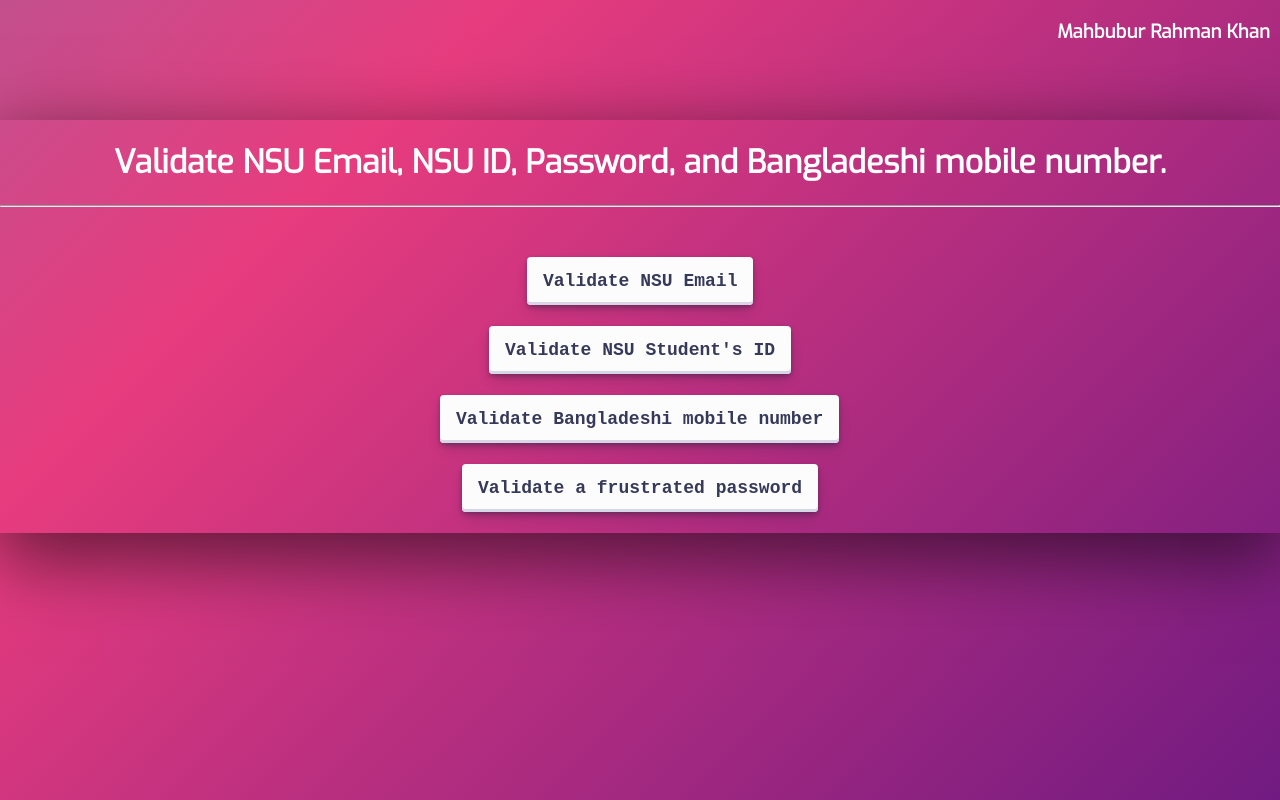
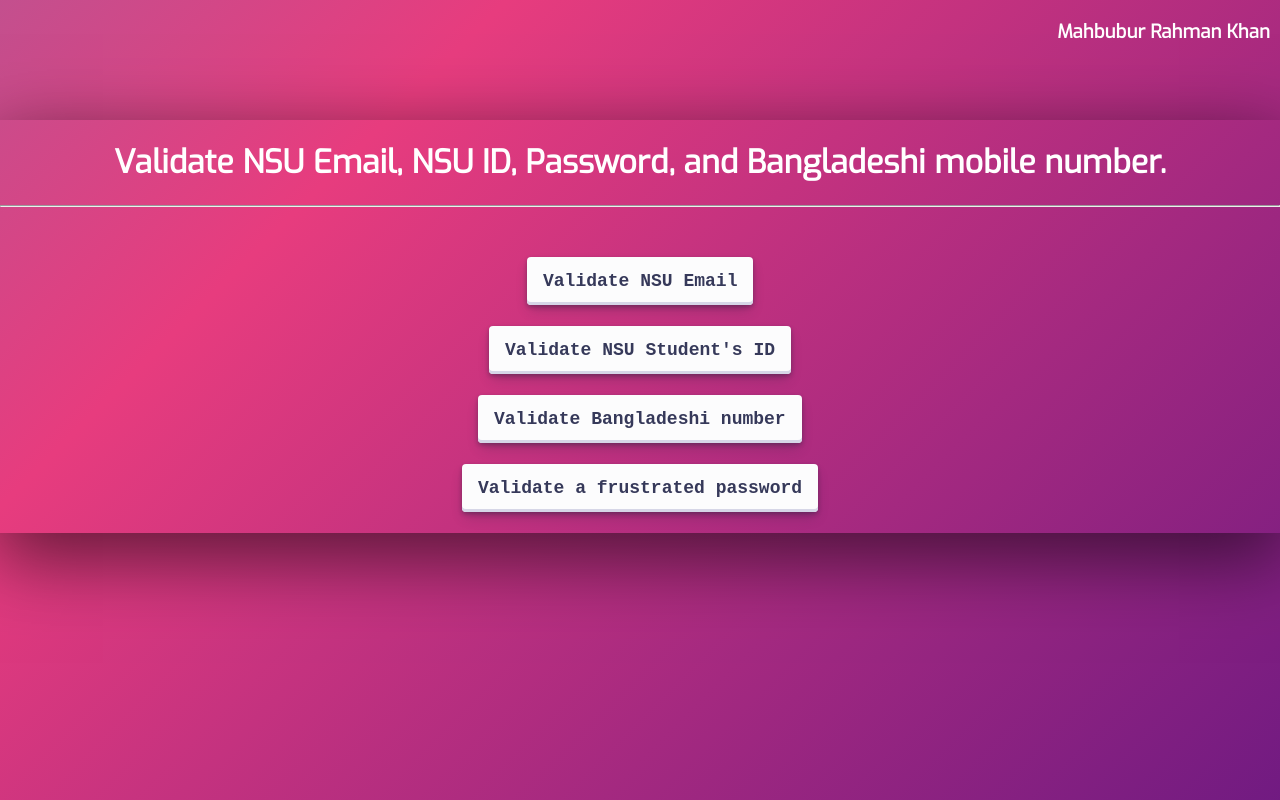
Before and after one commit to mahbubkousar/projects, a plain HTML site: page re/index.html in a window 1280 px wide. Drawn offline with Linux system fonts and the light colour scheme.

Commit message:
Update index.html

```diff
--- a/re/index.html
+++ b/re/index.html
@@ -174,7 +174,7 @@
         <a href="validate_id.html"><button class="button-30" role="button"><b>Validate NSU Student's ID</b></button></a>
         <br><br>
 
-        <a href="validate_number.html"><button class="button-30" role="button"><b>Validate Bangladeshi mobile number</b></button></a>
+        <a href="validate_number.html"><button class="button-30" role="button"><b>Validate Bangladeshi number</b></button></a>
         <br><br>
         <a href="validate_password.html"><button class="button-30" role="button"><b>Validate a frustrated password</b></button></a>
         <br><br>
```
